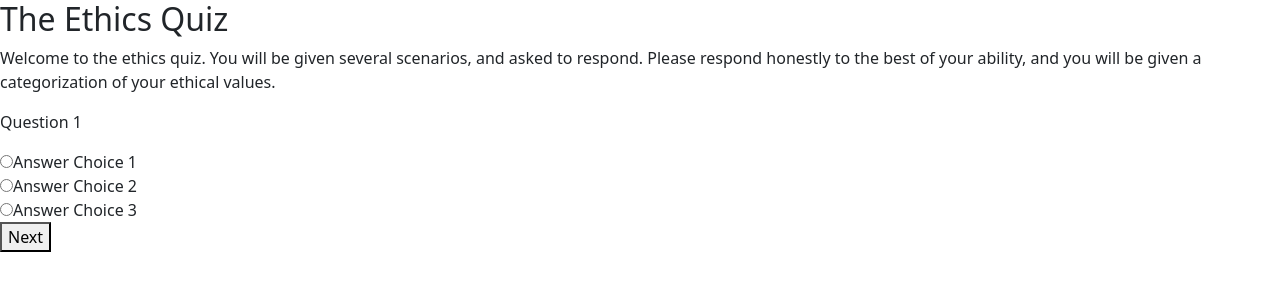
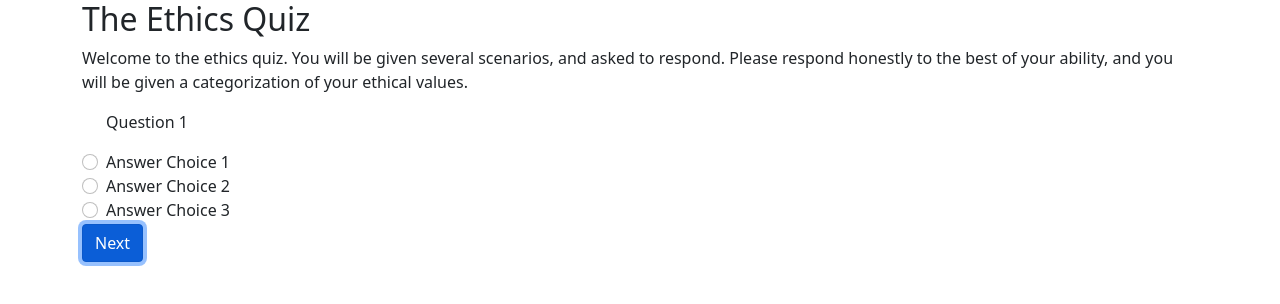
Before and after one commit to JumboDS64/nyu2021_ethicsproj, a plain HTML site: page static/index.html in a window 1280 px wide. Both pictures are taken after a click on the button "Start". Drawn offline with nearby package versions, Linux system fonts and the light colour scheme.

Commit message:
use bootstrap

```diff
--- a/src/main.js
+++ b/src/main.js
@@ -45,6 +45,7 @@ function displayQuestion() {
     if (current_question < questions.length) {
         var question = document.createElement("p");
         question.innerText = questions[current_question].question;
+        question.setAttribute("class", "");
 
         quizBox.appendChild(question);
 
@@ -53,6 +54,7 @@ function displayQuestion() {
             var option = document.createElement("input");
             option.setAttribute("type", "radio");
             option.setAttribute("name", "answer");
+            option.setAttribute("class", "form-check-input");
             option.setAttribute("value", key);
             label.textContent = val;
 
--- a/static/index.html
+++ b/static/index.html
@@ -10,16 +10,19 @@
 </head>
 
 <body>
-    <h2>The Ethics Quiz</h2>
+    <div class="container">
 
-    <p>Welcome to the ethics quiz. You will be given several scenarios, and asked to respond. Please respond honestly to the best of your ability, and you will be given a categorization of your ethical values.</p>
+        <h2>The Ethics Quiz</h2>
 
-    <div id="quizBox">
-    </div>
+        <p>Welcome to the ethics quiz. You will be given several scenarios, and asked to respond. Please respond honestly to the best of your ability, and you will be given a categorization of your ethical values.</p>
 
-    <button id="btn" onclick="doNext()">Start</button>
+        <div id="quizBox" class="form-check">
+        </div>
 
-    <div id="result">
+        <button id="btn" onclick="doNext()" class="btn btn-primary">Start</button>
+
+        <div id="result">
+        </div>
     </div>
 
 
```
